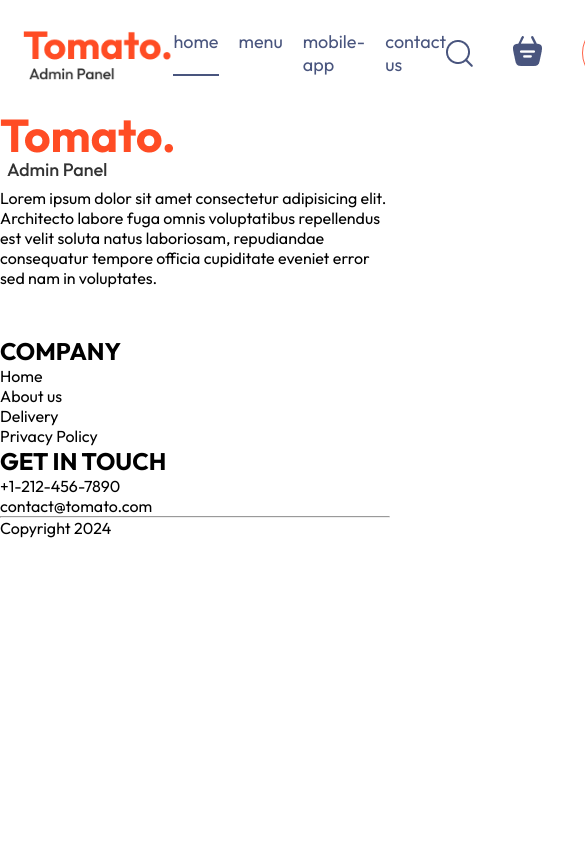
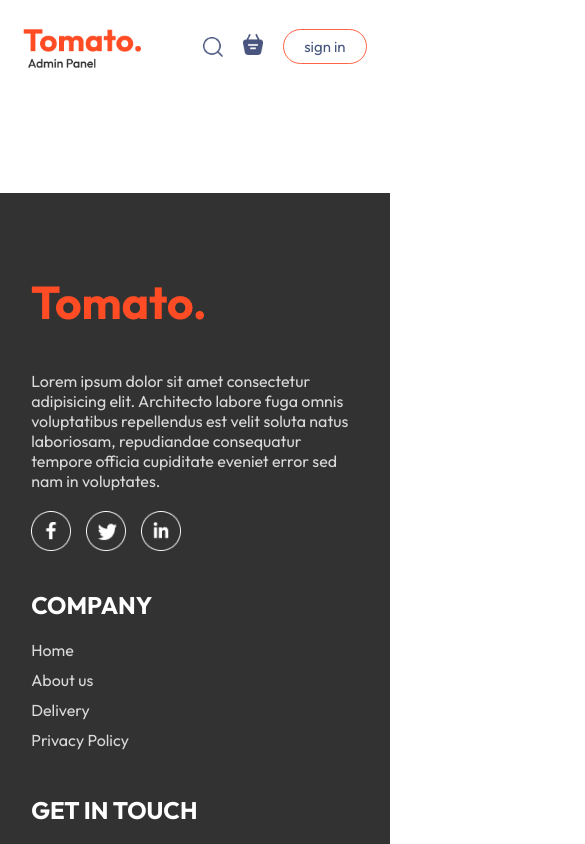
Before and after one commit to TanyaaSrivastava/Tomato, a React (Vite) app: page /order in a window 390 px wide. Shown: the top 844 px of the page, 585 px wide, since content can reach past the window. Built offline with nearby package versions, Linux system fonts and the light colour scheme.

Commit message:
home page done

```diff
--- /dev/null
+++ b/src/components/AppDownload/AppDownload.css
@@ -0,0 +1,22 @@
+.app-download{
+    margin: auto auto;
+    margin-top: 100px;
+    font-size: max(3vw,20px);
+    text-align: center;
+    font-weight: 500;
+}
+.app-download-platforms{
+    display: flex;
+    justify-content: center;
+    gap: max(2vw,10px);
+    margin-top: 40px;
+}
+.app-download-platforms img{
+    width: max(30vw,120px);
+    max-width: 180px;
+    transition: 0.5s;
+    cursor: pointer;
+}
+.app-download-platforms img:hover{
+    transform: scale(1.05);
+}
--- /dev/null
+++ b/src/components/AppDownload/AppDownload.jsx
@@ -0,0 +1,18 @@
+import React from 'react'
+import './AppDownload.css'
+import { assets } from '../../assets/assets'
+
+const AppDownload = () => {
+  return (
+    <div className='app-download' id='app-download'>
+        <p>For Better Experience Download <br/>Tomato App</p>
+        <div className="app-download-platforms">
+            <img src={assets.play_store} alt="" />
+            <img src={assets.app_store} alt="" />
+        </div>
+
+    </div>
+  )
+}
+
+export default AppDownload
--- a/src/components/ExploerMenu/ExploerMenu.css
+++ b/src/components/ExploerMenu/ExploerMenu.css
@@ -46,3 +46,9 @@
     border: 4px solid tomato;
     padding: 2px;
 }
+@media (max-width:1050px) {
+  .exploer-menu-text{
+    max-width: 100%;
+    font-size: 14px;
+  }
+}
--- a/src/components/Footer/Footer.css
+++ b/src/components/Footer/Footer.css
@@ -0,0 +1,52 @@
+.footer{
+    color:#d9d9d9;
+    background-color: #323232;
+    display: flex;
+    flex-direction: column;
+    align-items: center;
+    gap: 20px;
+    padding: 20px 8vw;
+    padding-top: 80px;
+    margin-top: 100px;
+}
+.footer-content{
+    width: 100%;
+    display: grid;
+    grid-template-columns: 2fr 1fr 1fr;
+    gap: 80px;
+}
+.footer-content-left, .footer-content-right,.footer-content-center {
+    display: flex;
+    flex-direction: column;
+    align-items: start;
+    gap: 20px;
+}
+.footer-content-left li, .footer-content-right li,.footer-content-center li{
+    list-style: none;
+    margin-bottom: 10px;
+    cursor: pointer;
+}
+ .footer-content-right h2,.footer-content-center h2{
+    color: white;
+}
+.footer-social-icons img{
+    width: 40px;
+    margin-right: 15px;
+}
+.footer hr{
+    width: 100%;
+    height: 2px;
+    margin: 20px 0;
+    background-color: grey;
+    border: none;
+}
+@media (max-width:750px) {
+    .footer-content{
+        display: flex;
+        flex-direction: column;
+        gap: 35px;
+    }
+    .footer-copyright{
+        text-align: center;
+    }
+}
--- a/src/components/Footer/Footer.jsx
+++ b/src/components/Footer/Footer.jsx
@@ -11,7 +11,7 @@ const Footer = () => {
           <p>Lorem ipsum dolor sit amet consectetur adipisicing elit. Architecto labore fuga omnis voluptatibus repellendus est velit soluta natus laboriosam, repudiandae consequatur tempore officia cupiditate eveniet error sed nam in voluptates.</p>
           <div className="footer-social-icons">
             <img src={assets.facebook_icon} alt=""/>
-            <img src={assets.twitter_icon_icon} alt=""/>
+            <img src={assets.twitter_icon} alt=""/>
             <img src={assets.linkedin_icon} alt=""/>
           </div>
          </div>
--- a/src/components/Header/Header.css
+++ b/src/components/Header/Header.css
@@ -34,3 +34,22 @@
     font-size: max(1vw,13px);
     border-radius: 50px;
 }
+@media (max-width:1050px) {
+    .header{
+        height: 38vw;
+    }
+    .header-contents{
+        max-width: 45%;
+    }
+}
+@media (max-width:750px) {
+    .header-contents{
+        max-width: 65%;
+    }
+    .header-contents p{
+        display: none;
+    }
+    .header-contents button{
+        padding: 2vw 4vw;
+    }
+}
--- a/src/components/Navbar/Navbar.css
+++ b/src/components/Navbar/Navbar.css
@@ -39,3 +39,46 @@
 .navbar li{
     cursor: pointer;
 }
+@media (max-width:1050px) {
+    .navbar .logo{
+        width: 140px;
+    }
+    .navbar-menu{
+        gap: 20px;
+        font-size: 17px;
+    }
+    .navbar-right{
+        gap: 30px;
+    }
+    .navbar-right img{
+        width: 22px;
+    }
+    .navbar-right button{
+        padding: 8px 25px;
+    }
+}
+@media (max-width:900px) {
+    .navbar .logo{
+        width: 120px;
+    }
+    .navbar-menu{
+        gap: 15px;
+        font-size: 16px;
+    }
+    .navbar-right{
+        gap: 20px;
+    }
+    .navbar-right img{
+        width: 20px;
+    }
+    .navbar-right button{
+        padding: 7px 20px;
+        font-size: 15px;
+    }
+}
+@media (max-width:750px) {
+    .navbar-menu{
+        display: none;
+    }
+
+}
--- a/src/components/Navbar/Navbar.jsx
+++ b/src/components/Navbar/Navbar.jsx
@@ -1,6 +1,7 @@
 import React, { useState } from 'react'
 import './Navbar.css'
 import { assets } from '../../assets/assets'
+import {Link} from 'react-router-dom';
 
 const Navbar = () => {
 
@@ -9,10 +10,10 @@ const Navbar = () => {
     <div className='navbar'>
     <img src={assets.logo} alt="" className="logo" />
         <ul className="navbar-menu">
-            <li onClick={()=>setMenu("home")} className={menu==="home"?"active":""}>home</li>
-            <li onClick={()=>setMenu("menu")} className={menu==="menu"?"active":""}>menu</li>
-            <li onClick={()=>setMenu("mobile-app")} className={menu==="mobile-app"?"active":""}>mobile-app</li>
-            <li onClick={()=>setMenu("contact us")} className={menu==="contact us"?"active":""}>contact us</li>
+            <Link to='/' onClick={()=>setMenu("home")} className={menu==="home"?"active":""}>home</Link>
+            <a href='#explore-menu' onClick={()=>setMenu("menu")} className={menu==="menu"?"active":""}>menu</a>
+            <a href='#app-download' onClick={()=>setMenu("mobile-app")} className={menu==="mobile-app"?"active":""}>mobile-app</a>
+            <a href='#footer' onClick={()=>setMenu("contact us")} className={menu==="contact us"?"active":""}>contact us</a>
         </ul>
         <div className="navbar-right">
           <img src={assets.search_icon} alt="" />
--- a/src/index.css
+++ b/src/index.css
@@ -4,6 +4,7 @@
   margin: 0;
   box-sizing: border-box;
   font-family: outfit;
+  scroll-behavior: smooth;
 }
 body{
   min-height: 100vh;
--- a/src/pages/Home/Home.jsx
+++ b/src/pages/Home/Home.jsx
@@ -3,6 +3,7 @@ import'./Home.css'
 import Header from '../../components/Header/Header'
 import ExploerMenu from '../../components/ExploerMenu/ExploerMenu'
 import FoodDisplay from '../../components/FoodDisplay/FoodDisplay'
+import AppDownload from '../../components/AppDownload/AppDownload'
 
 const Home = () => {
 
@@ -12,7 +13,7 @@ const Home = () => {
       <Header/>
       <ExploerMenu category={category} setCategory={setCategory}/>
       <FoodDisplay category={category} />
-
+      <AppDownload/>
     </div>
   )
 }
```
